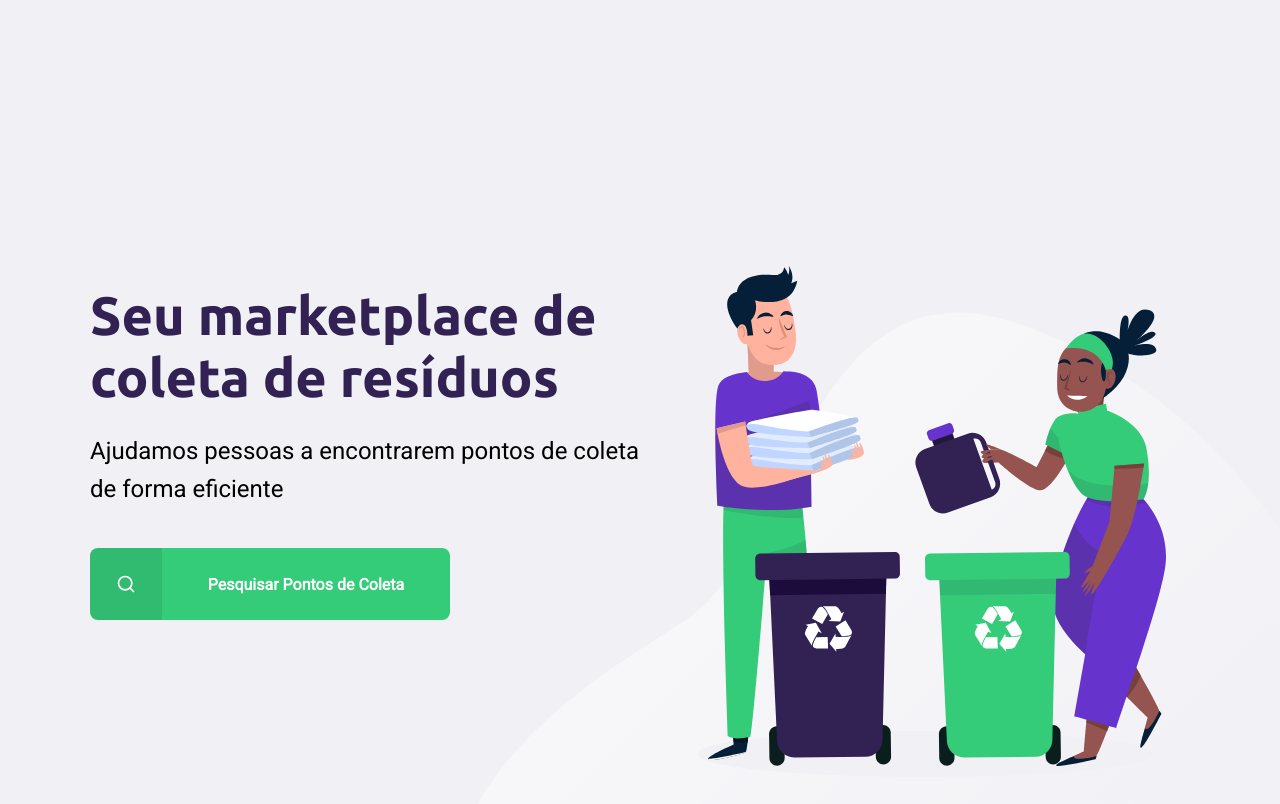
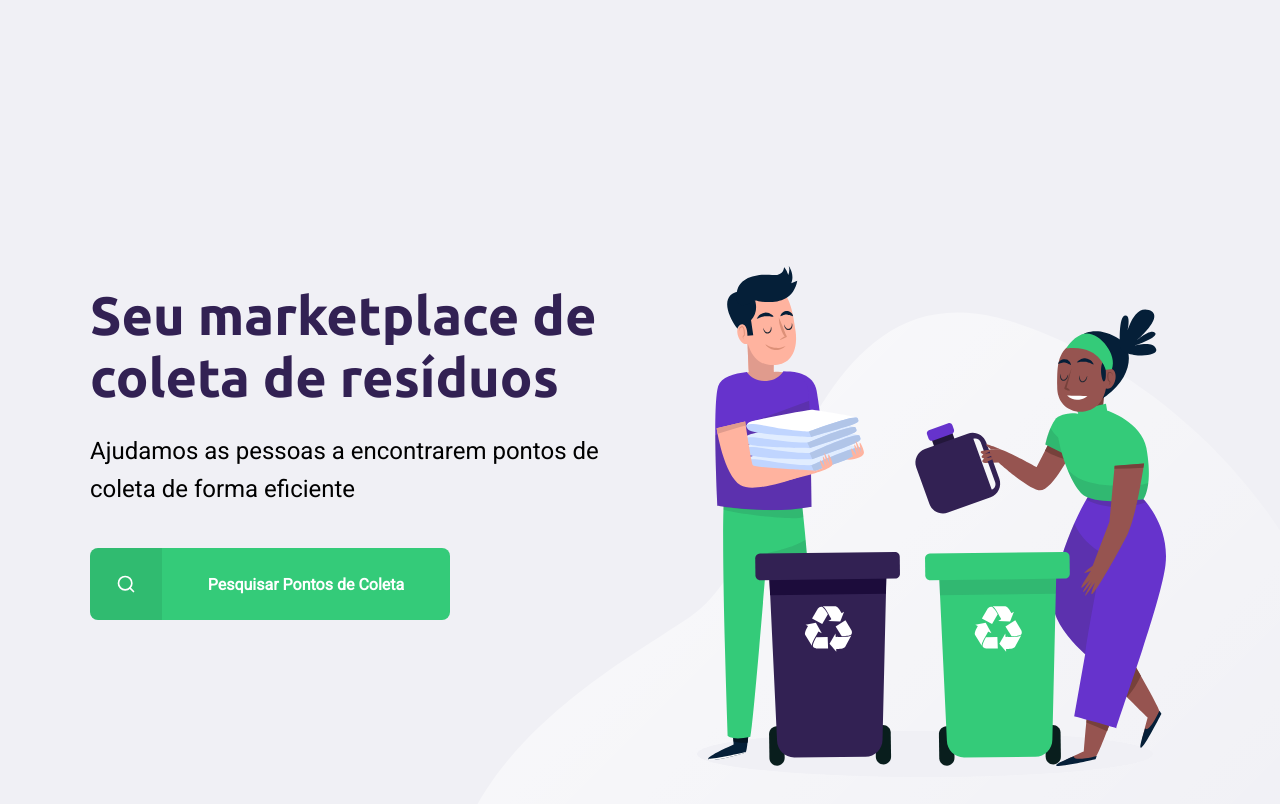
Before and after one commit to TheuSilva/NextLevelWeek, a website: page src/views/index.html in a window 1280 px wide. Shown: the part 114-918 px from the top of the page. Drawn offline with nearby package versions, Linux system fonts and the light colour scheme; files that its build step writes are made by us from their sources; files whose address does not match are found by name.

Commit message:
Alteração no texto na index

```diff
--- a/src/views/index.html
+++ b/src/views/index.html
@@ -20,7 +20,7 @@
         <main>
             <h1>Seu marketplace de coleta de resíduos</h1>
 
-            <p>Ajudamos pessoas a encontrarem pontos de coleta de forma eficiente</p>
+            <p>Ajudamos as pessoas a encontrarem pontos de coleta de forma eficiente</p>
 
             <a href="#"><span></span><strong>Pesquisar Pontos de Coleta</strong></a>
 
```
